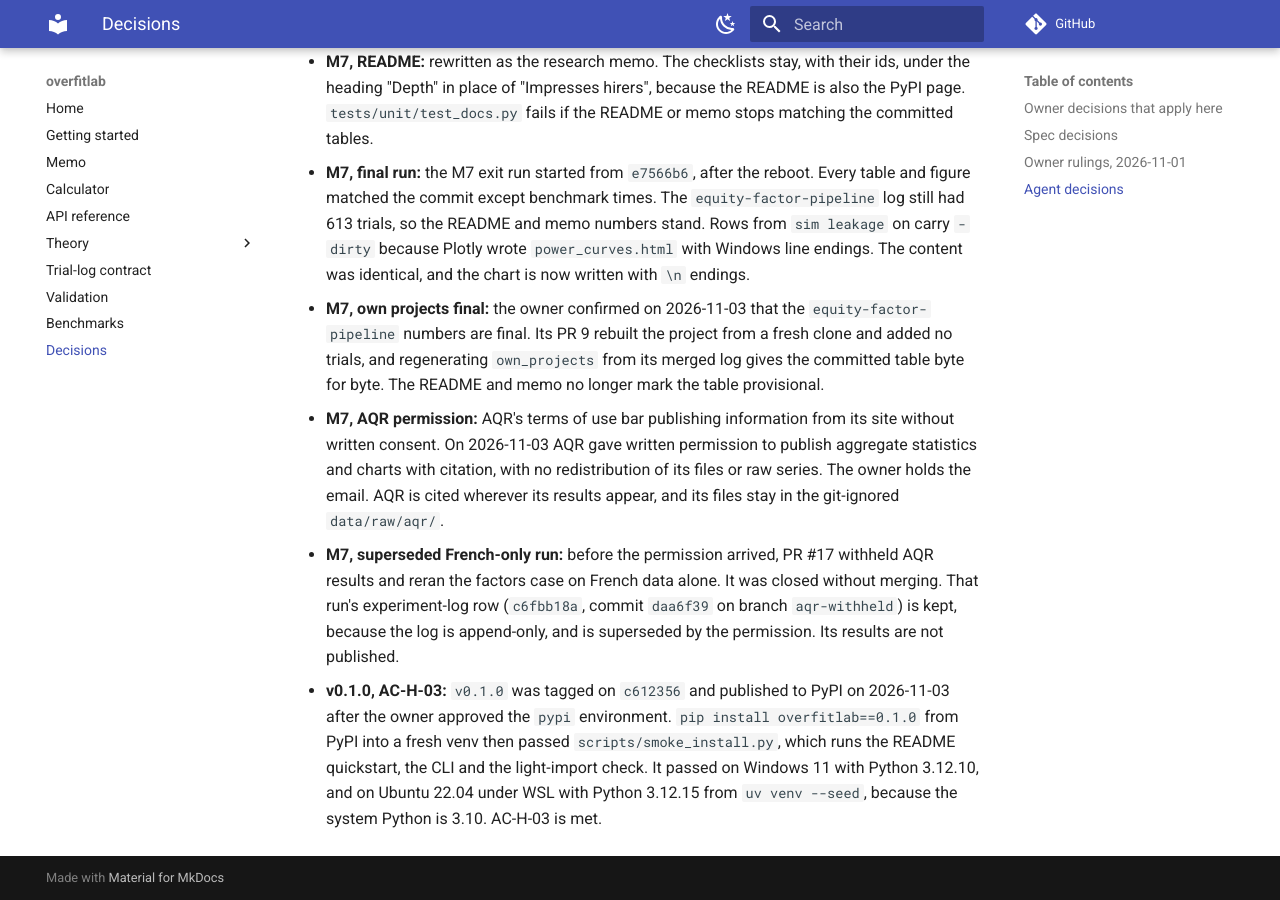
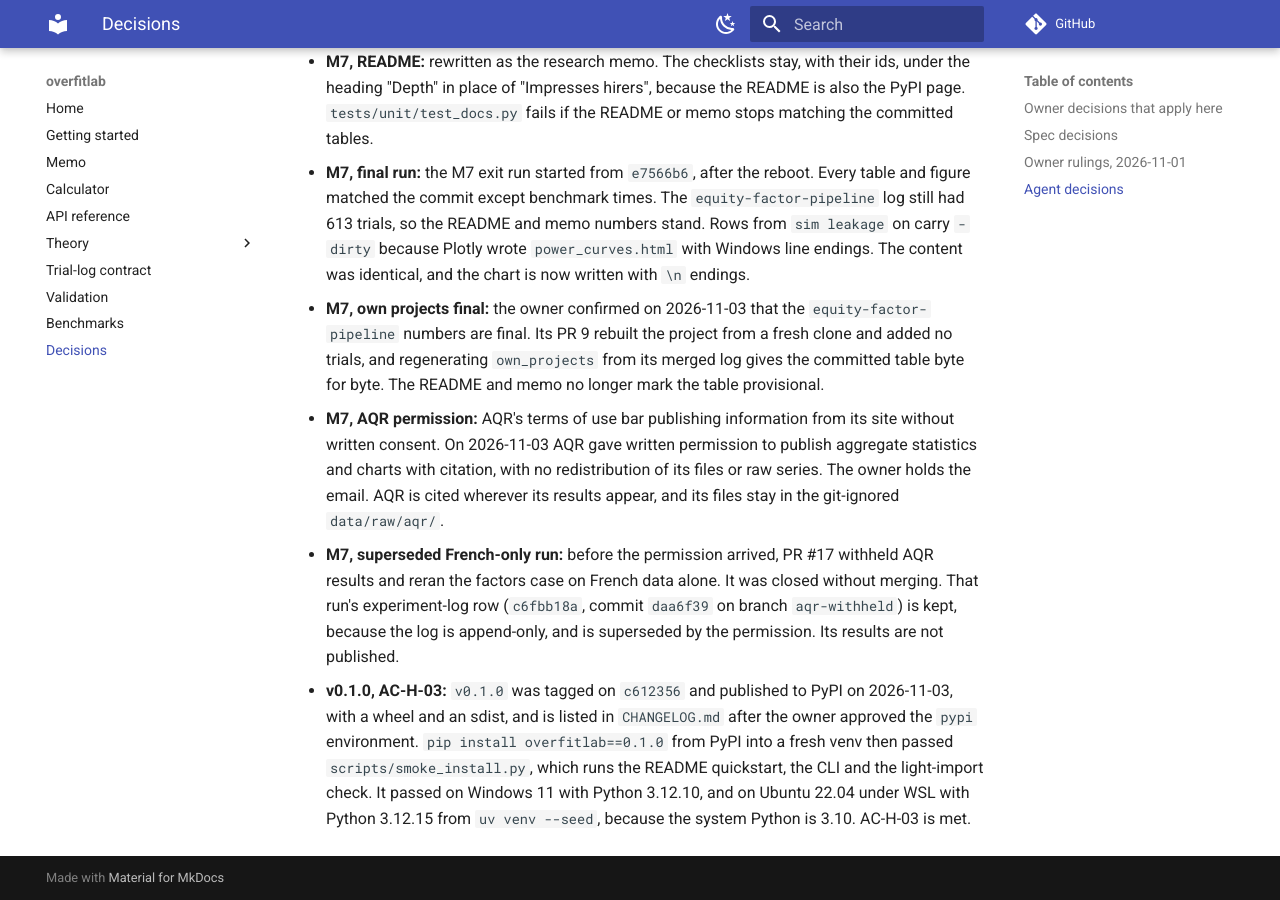
Before and after one commit to avmhdt/backtest-overfitting-lab, an MkDocs documentation site: the page built from docs/decisions.md, in a window 1280 px wide and 900 px high, scrolled down 7514 px. Built offline with MkDocs 1.6.1 and Material for MkDocs 9.7.7, drawn with Linux system fonts in a browser that asks for light colours; comment, search, counter and statistics services are not loaded.

Commit message:
Add a CHANGELOG for 0.1.0

```diff
--- a/docs/decisions.md
+++ b/docs/decisions.md
@@ -113,4 +113,4 @@ Copied at M1 from the owner's `DECISIONS.md` (recorded 2026-10-31), which overri
 - **M7, own projects final:** the owner confirmed on 2026-11-03 that the `equity-factor-pipeline` numbers are final. Its PR 9 rebuilt the project from a fresh clone and added no trials, and regenerating `own_projects` from its merged log gives the committed table byte for byte. The README and memo no longer mark the table provisional.
 - **M7, AQR permission:** AQR's terms of use bar publishing information from its site without written consent. On 2026-11-03 AQR gave written permission to publish aggregate statistics and charts with citation, with no redistribution of its files or raw series. The owner holds the email. AQR is cited wherever its results appear, and its files stay in the git-ignored `data/raw/aqr/`.
 - **M7, superseded French-only run:** before the permission arrived, PR #17 withheld AQR results and reran the factors case on French data alone. It was closed without merging. That run's experiment-log row (`c6fbb18a`, commit `daa6f39` on branch `aqr-withheld`) is kept, because the log is append-only, and is superseded by the permission. Its results are not published.
-- **v0.1.0, AC-H-03:** `v0.1.0` was tagged on `c612356` and published to PyPI on 2026-11-03 after the owner approved the `pypi` environment. `pip install overfitlab==0.1.0` from PyPI into a fresh venv then passed `scripts/smoke_install.py`, which runs the README quickstart, the CLI and the light-import check. It passed on Windows 11 with Python 3.12.10, and on Ubuntu 22.04 under WSL with Python 3.12.15 from `uv venv --seed`, because the system Python is 3.10. AC-H-03 is met.
+- **v0.1.0, AC-H-03:** `v0.1.0` was tagged on `c612356` and published to PyPI on 2026-11-03, with a wheel and an sdist, and is listed in `CHANGELOG.md` after the owner approved the `pypi` environment. `pip install overfitlab==0.1.0` from PyPI into a fresh venv then passed `scripts/smoke_install.py`, which runs the README quickstart, the CLI and the light-import check. It passed on Windows 11 with Python 3.12.10, and on Ubuntu 22.04 under WSL with Python 3.12.15 from `uv venv --seed`, because the system Python is 3.10. AC-H-03 is met.
```
Also changed, not shown: CHANGELOG.md (added, +21 -0 lines).
